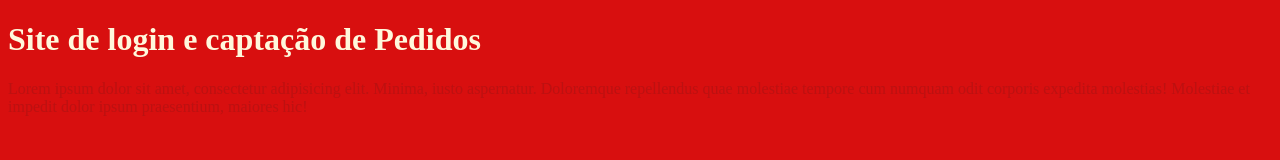
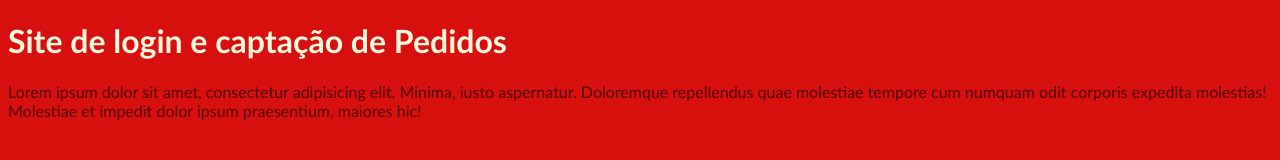
Before and after one commit to HudsonAlm/Site-de-Pedidos, a plain HTML site: page SitedePedidos/index.html in a window 1280 px wide. Drawn offline with Linux system fonts and the light colour scheme.

Commit message:
Update index.html

```diff
--- a/SitedePedidos/index.html
+++ b/SitedePedidos/index.html
@@ -5,13 +5,15 @@
     <meta http-equiv="X-UA-Compatible" content="IE=edge">
     <meta name="viewport" content="width=device-width, initial-scale=1.0">
     <style>
+
         h1 {
             color: cornsilk;
             }
         p {
-            color: rgba(151, 21, 21, 0.432);
+            color: rgb(80, 0, 0);
         }
         body {
+            font-family: 'Gill Sans', 'Gill Sans MT', Calibri, 'Trebuchet MS', sans-serif;
             background-color: rgb(216, 15, 15) ;
             }
     </style>
```
